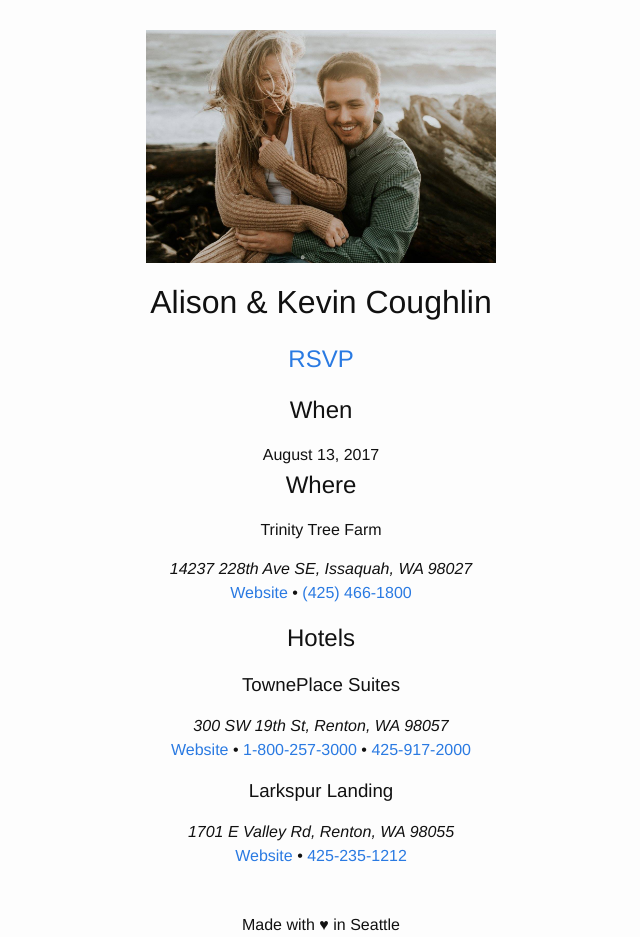
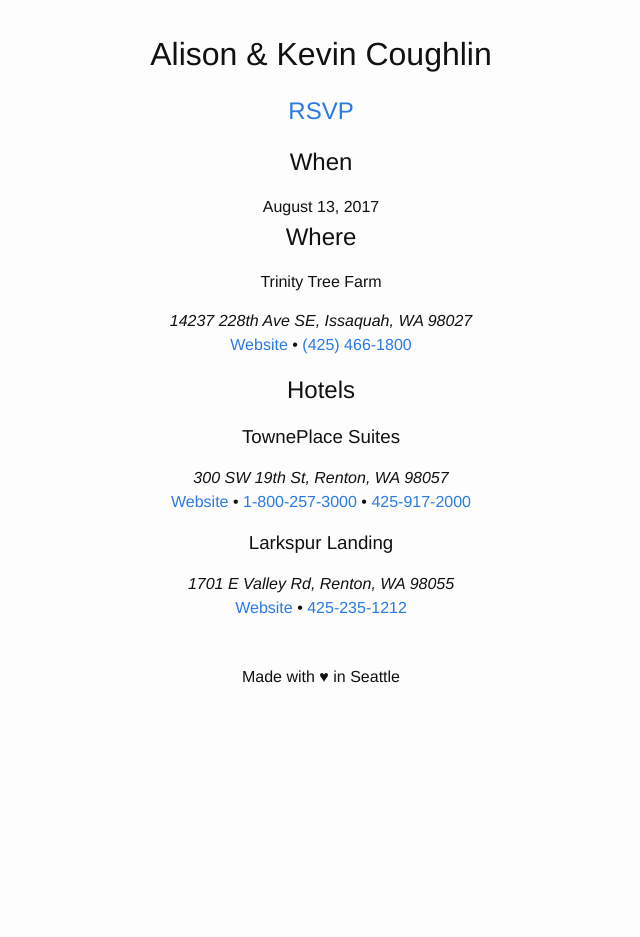
Before and after one commit to KevinTCoughlin/wedding-site, a Jekyll site: the page built from index.md, in a window 1280 px wide. Shown: the whole page, without its empty margins (319-959 px from the left). Built offline with Jekyll 4.4.1, drawn with Linux system fonts in a browser that asks for light colours; our own code applies the rules of GitHub Pages for plain Markdown files; after the commit the page ends 900 px from its top, so only the background shows below that.

Commit message:
Remove image for now

```diff
--- a/index.md
+++ b/index.md
@@ -2,7 +2,6 @@
 layout: default
 ---
 
-![Alison and Kevin](/assets/alison_and_kevin.jpg)
 # Alison & Kevin Coughlin
 ## [RSVP](https://goo.gl/forms/YDsKYoe6TqK65y8F3){:target="_blank"}
 
```
